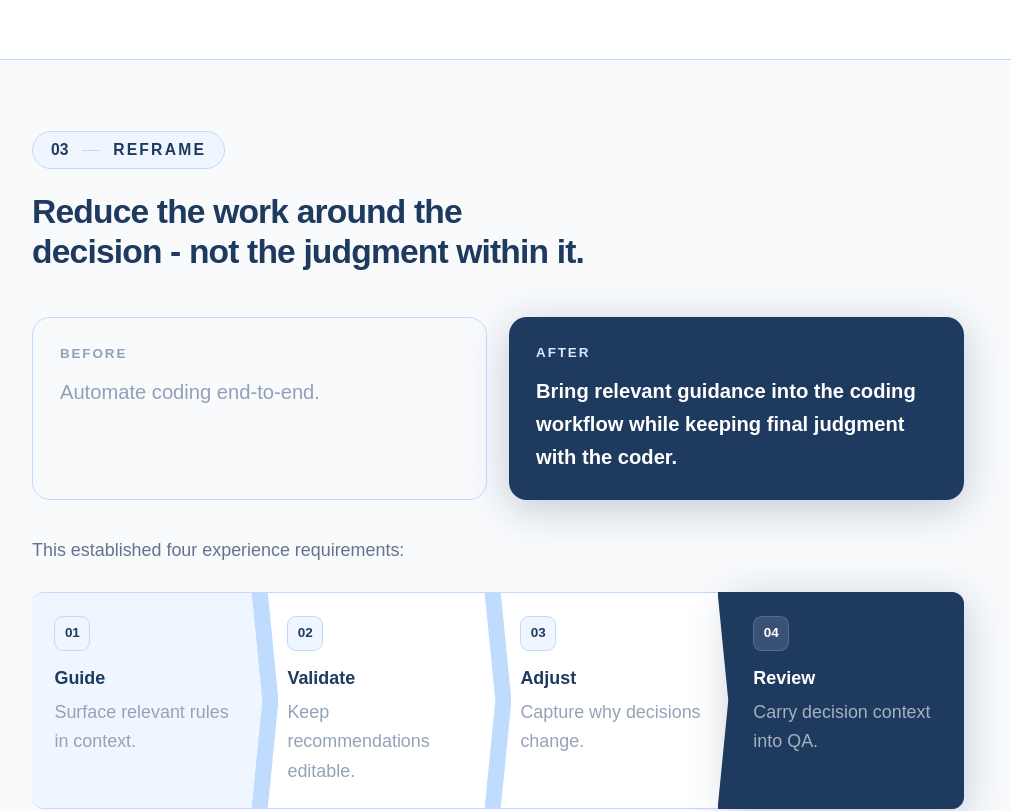
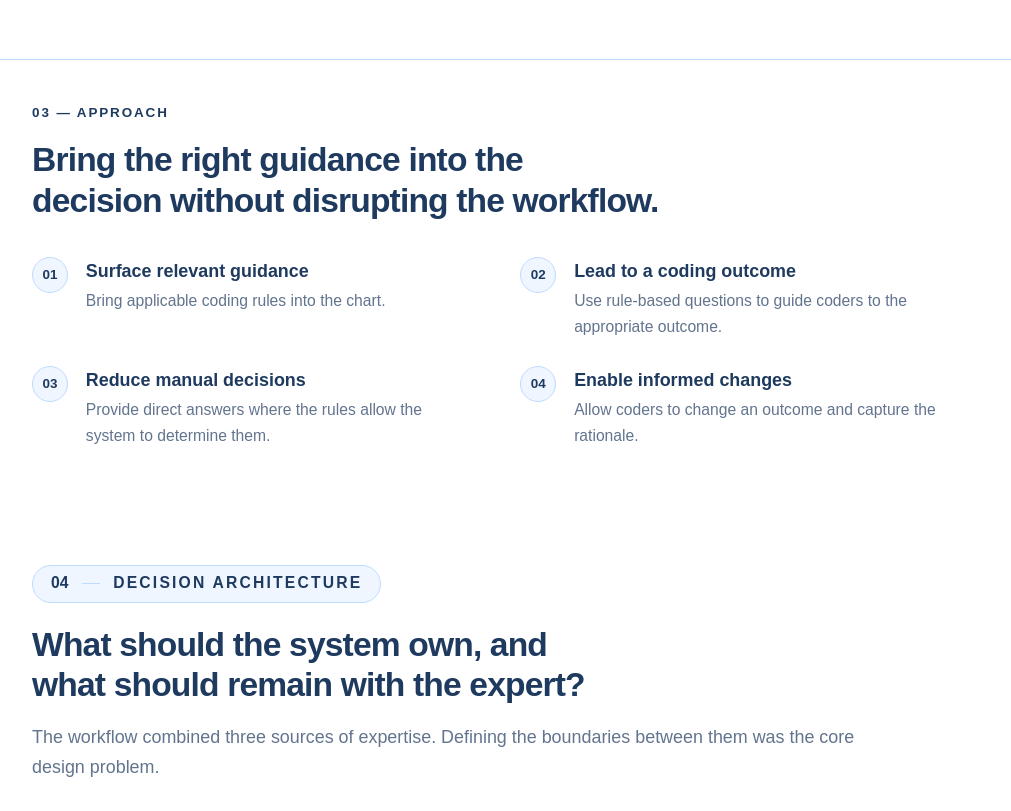
Before and after one commit to tathedrachana1403/portfolio, a Next.js app: page /work/bpo-coding in a window 1280 px wide. Shown: the part 2220-3031 px from the top of the page, without its empty margins (142-1153 px from the left). Built offline with nearby package versions, Linux system fonts and the light colour scheme.

Commit message:
approach

```diff
--- a/app/work/bpo-coding/page.tsx
+++ b/app/work/bpo-coding/page.tsx
@@ -400,138 +400,86 @@ export default function BPOCoding() {
   </div>
 </section>
 
-        {/* §03 REFRAME */}
+      {/* ─────────────────────────────────────────────
+    03 — APPROACH
+───────────────────────────────────────────── */}
+<section className="max-w-4xl mx-auto px-8 py-10">
+  {/* Section label — consistent with Context / Research */}
+  <p
+    className="text-xs font-black tracking-[0.14em] uppercase mb-4"
+    style={{ color: DARK }}
+  >
+    03 — Approach
+  </p>
+
+  {/* Section heading */}
+  <h2
+    className="text-2xl md:text-3xl font-black leading-[1.2] tracking-tight mb-8"
+    style={{
+      color: DARK,
+      textWrap: "balance",
+    } as React.CSSProperties}
+  >
+    Bring the right guidance into the decision without disrupting the workflow.
+  </h2>
+
+  {/* Approach principles */}
+  <div className="grid grid-cols-1 md:grid-cols-2 gap-x-10 gap-y-6">
+    {[
+      {
+        number: "01",
+        title: "Surface relevant guidance",
+        body: "Bring applicable coding rules into the chart.",
+      },
+      {
+        number: "02",
+        title: "Lead to a coding outcome",
+        body: "Use rule-based questions to guide coders to the appropriate outcome.",
+      },
+      {
+        number: "03",
+        title: "Reduce manual decisions",
+        body: "Provide direct answers where the rules allow the system to determine them.",
+      },
+      {
+        number: "04",
+        title: "Enable informed changes",
+        body: "Allow coders to change an outcome and capture the rationale.",
+      },
+    ].map((item) => (
+      <div
+        key={item.number}
+        className="flex gap-4"
+      >
+        {/* Number */}
         <div
+          className="shrink-0 flex items-center justify-center w-8 h-8 rounded-full text-xs font-black"
           style={{
-            backgroundColor: "#f8fafc",
-            borderBottom: `1px solid ${BORDER}`,
+            backgroundColor: SOFT,
+            color: DARK,
+            border: `1px solid ${BORDER}`,
           }}
         >
-          <div className="max-w-4xl mx-auto px-8 py-16">
-            <ChapterHeader
-              number="03"
-              label="Reframe"
-              heading="Reduce the work around the decision - not the judgment within it."
-            />
+          {item.number}
+        </div>
 
-            <div className="grid md:grid-cols-2 gap-5 mb-8">
-              <div
-                className="rounded-2xl p-6"
-                style={{ border: `1px solid ${BORDER}` }}
-              >
-                <p className="text-xs font-bold tracking-[0.14em] uppercase mb-3 text-slate-400">
-                  Before
-                </p>
-                <p className="text-lg text-slate-400 leading-relaxed font-medium">
-                  Automate coding end-to-end.
-                </p>
-              </div>
-              <div
-                className="rounded-2xl p-6"
-                style={{ backgroundColor: DARK, boxShadow: DARK_SHADOW }}
-              >
-                <p
-                  className="text-xs font-bold tracking-[0.14em] uppercase mb-3"
-                  style={{ color: MUTED }}
-                >
-                  After
-                </p>
-                <p className="text-lg font-semibold leading-relaxed text-white">
-                  Bring relevant guidance into the coding workflow while keeping
-                  final judgment with the coder.
-                </p>
-              </div>
-            </div>
+        {/* Text */}
+        <div className="pt-0.5">
+          <h3
+            className="text-base font-black leading-snug mb-1"
+            style={{ color: DARK }}
+          >
+            {item.title}
+          </h3>
 
-            <p className="text-base text-slate-500 leading-relaxed mb-6">
-              This established four experience requirements:
-            </p>
-            <div className="responsive-process-row flex flex-col sm:flex-row items-stretch">
-              {[
-                {
-                  n: "01",
-                  label: "Guide",
-                  body: "Surface relevant rules in context.",
-                },
-                {
-                  n: "02",
-                  label: "Validate",
-                  body: "Keep recommendations editable.",
-                },
-                {
-                  n: "03",
-                  label: "Adjust",
-                  body: "Capture why decisions change.",
-                },
-                {
-                  n: "04",
-                  label: "Review",
-                  body: "Carry decision context into QA.",
-                },
-              ].map((r, i, arr) => (
-                <div key={r.label} className="flex items-stretch flex-1">
-                  <div
-                    className="flex flex-col px-5 py-5 w-full"
-                    style={{
-                      backgroundColor:
-                        i === arr.length - 1 ? DARK : i === 0 ? SOFT : "white",
-                      border: `1.5px solid ${i === arr.length - 1 ? DARK : BORDER}`,
-                      borderLeft: i > 0 ? "none" : undefined,
-                      borderRadius:
-                        i === 0
-                          ? "12px 0 0 12px"
-                          : i === arr.length - 1
-                            ? "0 12px 12px 0"
-                            : "0",
-                      boxShadow: i === arr.length - 1 ? DARK_SHADOW : "none",
-                    }}
-                  >
-                    <div
-                      className="w-8 h-8 rounded-lg flex items-center justify-center text-xs font-black mb-3 shrink-0"
-                      style={{
-                        backgroundColor:
-                          i === arr.length - 1
-                            ? "rgba(255,255,255,0.12)"
-                            : SOFT,
-                        color: i === arr.length - 1 ? "white" : DARK,
-                        border: `1px solid ${i === arr.length - 1 ? "rgba(255,255,255,0.15)" : BORDER}`,
-                      }}
-                    >
-                      {r.n}
-                    </div>
-                    <p
-                      className="font-bold text-base mb-1.5"
-                      style={{ color: i === arr.length - 1 ? "white" : DARK }}
-                    >
-                      {r.label}
-                    </p>
-                    <p
-                      className="text-base leading-relaxed"
-                      style={{
-                        color:
-                          i === arr.length - 1
-                            ? "rgba(255,255,255,0.6)"
-                            : "#94a3b8",
-                      }}
-                    >
-                      {r.body}
-                    </p>
-                  </div>
-                  {i < arr.length - 1 && (
-                    <div
-                      className="shrink-0 self-stretch w-6 z-10 -mx-3"
-                      style={{
-                        backgroundColor: i === arr.length - 2 ? DARK : BORDER,
-                        clipPath:
-                          "polygon(0 0, 60% 0, 100% 50%, 60% 100%, 0 100%, 40% 50%)",
-                      }}
-                    />
-                  )}
-                </div>
-              ))}
-            </div>
-          </div>
+          <p className="text-sm leading-relaxed text-slate-500 max-w-md">
+            {item.body}
+          </p>
         </div>
+      </div>
+    ))}
+  </div>
+</section>
 
         {/* §04 DECISION ARCHITECTURE */}
         <div
```
